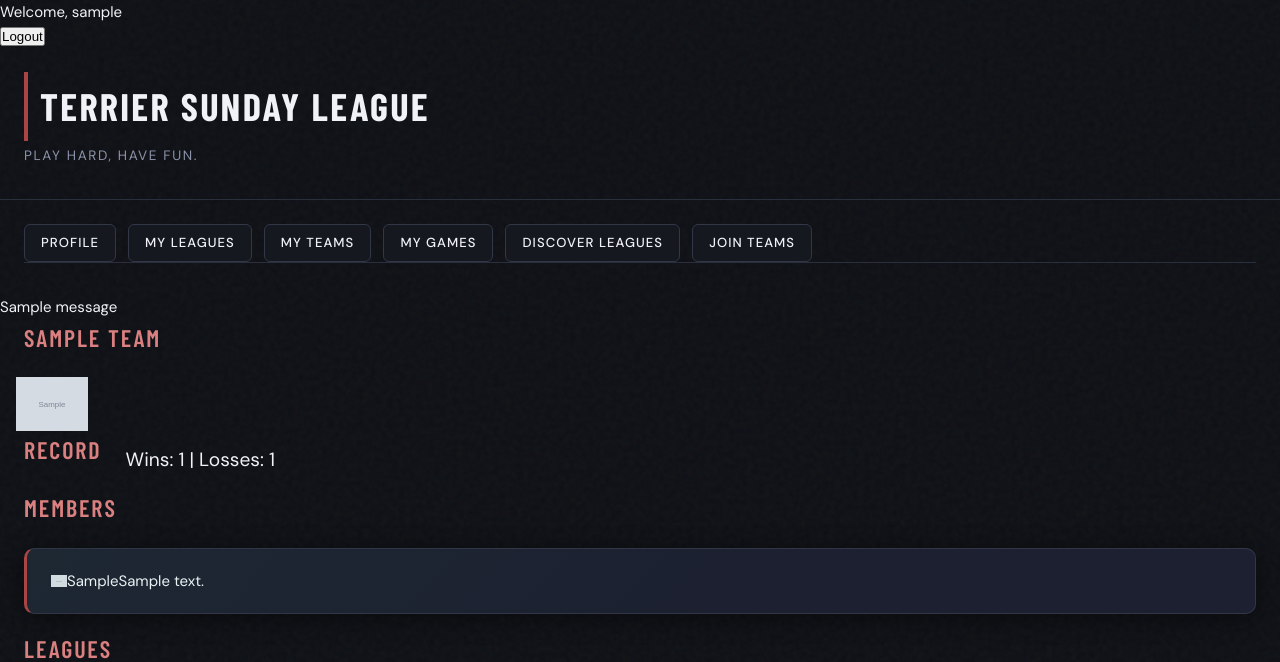
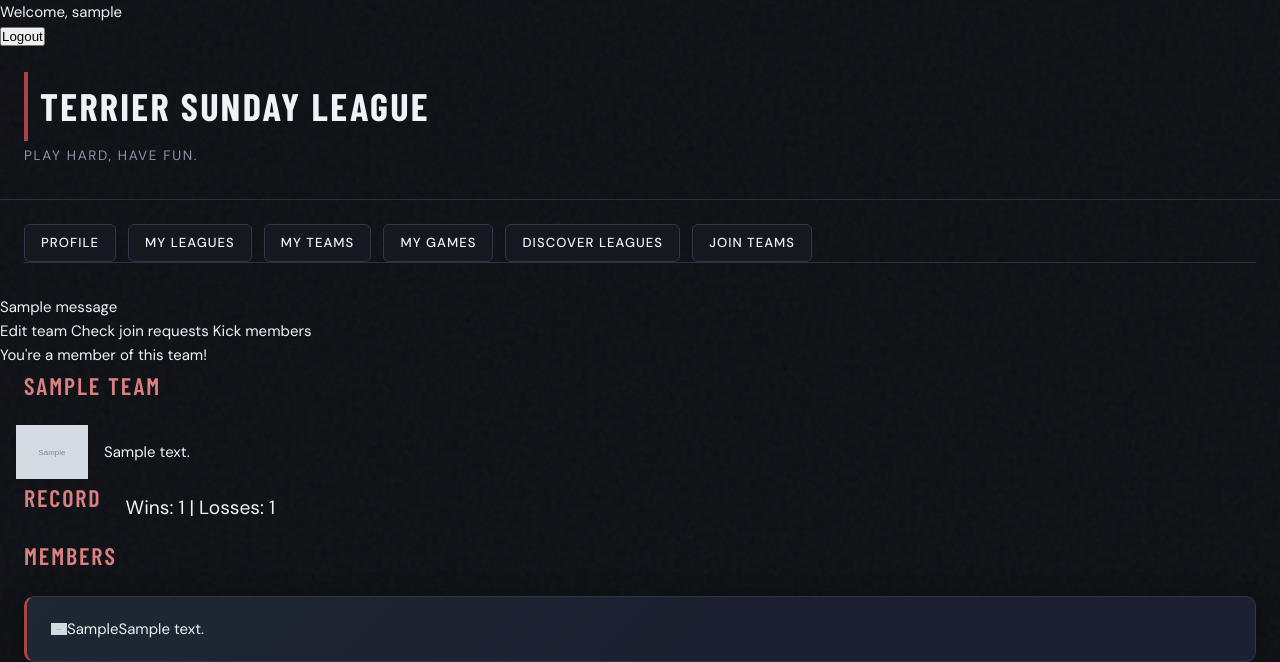
Before and after one commit to ilayG2004/Django-Apps, a Django app: page /sundayleague/team/1 in a window 1280 px wide. Shown: the top 662 px of the page. Run offline with Django 5.2, Linux system fonts and the light colour scheme; a user stored in the database is signed in; tables that the repository leaves empty hold one stand-in row (values such as "Sample post"); grey boxes marked "Sample" are stand-in pictures; one stand-in notice (Sample message) is shown.

Commit message:
Implemented team admins viewing and accepting or denying join requests from users. Implemented team admins kicking members. Implemented admins editing their team biographical info.

```diff
--- a/SundayLeague/admin.py
+++ b/SundayLeague/admin.py
@@ -14,3 +14,5 @@ admin.site.register(Team)
 admin.site.register(LeaguePost)
 admin.site.register(TeamMember)
 admin.site.register(Upvote)
+admin.site.register(TeamJoinRequest)
+admin.site.register(LeagueJoinRequest)
--- a/SundayLeague/models.py
+++ b/SundayLeague/models.py
@@ -154,6 +154,7 @@ class Team(models.Model):
   leagues = models.ManyToManyField(League, related_name="teams")
   picture = models.ImageField(default=None, blank=True, null=True)
   discoverable = models.BooleanField(default=True)
+  bio = models.TextField(blank=True, null=True)
   def __str__(self):
     """ Stringified representation of a model instance """
     return 'Team:' +self.name + ' | ' + str(self.pk)
--- a/SundayLeague/templates/SundayLeague/detail_team.html
+++ b/SundayLeague/templates/SundayLeague/detail_team.html
@@ -6,8 +6,8 @@ DATE: 4/18/2026
 -->
 {% extends 'SundayLeague/base.html' %}
 {% block content %}
-  <!--Basic team details-->
   {% if team %}
+    <!-- Alert messages appear after applying to join a team -->
     {% if messages %}
       {% for message in messages %}
         <div class="alert alert-success">
@@ -15,6 +15,22 @@ DATE: 4/18/2026
         </div>
       {% endfor %}
     {% endif %}
+
+    <!--Admin tools-->
+    {% if request.user.is_authenticated and request.user == team.team_admin %}
+        <a href="{% url 'edit_team' team.pk %}">Edit team</a>
+        <a href="{% url 'check_team_requests' team.pk %}"> Check join requests </a>
+        <a href="{% url 'kick_members' team.pk %}"> Kick members </a>
+    {% endif %}
+
+    <!-- Button to join team -->
+    {% if is_member %}
+        <p>You're a member of this team!</p>
+    {% elif not is_member %}
+        <a href="{% url 'join_team' team.pk %}">Request to join</a>
+    {% endif %}
+
+    <!-- Team info -->
     <h2>{{team.name}}</h2>
 
     <div class="game-card-header">
@@ -23,6 +39,7 @@ DATE: 4/18/2026
       {% else %}
         <p>No picture found. Generate placeholder</p>
       {% endif %}
+      {{team.bio}}
     </div>
   {% endif %}
 
@@ -34,10 +51,10 @@ DATE: 4/18/2026
   {% endif %}
   </div>
 
-  <!--List of memember-->
+  <!--List of memembers-->
   <h2>Members</h2>
   {% for member in members %}
-    <a href="{% url 'detail_profile' member.pk %}">
+    <a href="{% url 'detail_profile' member.getProfile.pk %}">
     <div class="card">
       <div class="game-card-header">
 
@@ -54,6 +71,7 @@ DATE: 4/18/2026
     </a>
   {% endfor %}
 
+  <!--Leagues-->
   <h2> Leagues </h2>
   {% for league in team.leagues.all %}
     <a href="{% url 'detail_league' league.pk %}">
--- a/SundayLeague/templates/SundayLeague/list_teams.html
+++ b/SundayLeague/templates/SundayLeague/list_teams.html
@@ -5,6 +5,7 @@
   <h3>Teams looking for new members.</h3>
   {% include 'SundayLeague/search_forms/basic_filter.html' %}
   {% for team in teams %}
+  <a href="{% url 'detail_team' team.pk %}">
     <div class="card">
         <div class="game-card-header">
           <img src="{{team.getImageUrl}}" class="team-pfp">
@@ -14,5 +15,6 @@
         <p class="seriousness">Level: {{team.league.level}}</p>
         <p class="dates">{{team.league.season_start}} - {{team.league.season_end}}</p>
     </div>
+  </a>
   {% endfor %}
 {% endblock %}
--- a/SundayLeague/templates/SundayLeague/my_pages/my_teams.html
+++ b/SundayLeague/templates/SundayLeague/my_pages/my_teams.html
@@ -6,21 +6,25 @@
 
   <h2> Managing Teams </h2>
   {% for team in managing %}
+    <a href="{% url 'detail_team' team.pk %}">
       <div class="card">
           <div class="game-card-header">
             <img src="{{team.getImageUrl}}" class="team-pfp">
             <p class="league-title">{{team.name}}</p>
           </div>
       </div>
+    </a>
   {% endfor %}
   <h2>Active Teams</h2>
   {% for team in teams %}
+   <a href="{% url 'detail_team' team.pk %}">
       <div class="card">
           <div class="game-card-header">
             <img src="{{team.getImageUrl}}" class="team-pfp">
             <p class="league-title">{{team.name}}</p>
           </div>
       </div>
+    </a>
   {% endfor %}
 
   <div class="tool-bar">
--- a/SundayLeague/urls.py
+++ b/SundayLeague/urls.py
@@ -21,6 +21,11 @@ urlpatterns = [
   path('create_game/<int:pk>', CreateGame.as_view(), name='create_game'),
   path('create_team', CreateTeam.as_view(), name='create_team'),
   path('join_team/<int:pk>', CreateTeamJoinRequest.as_view(), name='join_team'),
+  path('edit_team/<int:pk>', EditTeam.as_view(), name='edit_team'),
+  path('kick_members/<int:pk>', KickMembersView.as_view(), name='kick_members'),
+  path('check_team_requests/<int:pk>', CheckTeamRequests.as_view(), name='check_team_requests'),
+  path('add_member/<int:team_pk>/<int:user_to_join>/', CreateTeamMember.as_view(), name='create_member'),
+  path('remove_request/<int:team_pk>/<int:user_to_join>/', DeleteTeamRequest.as_view(), name='delete_team_request')
   #path('create_team', CreateTeam.as_view(), name='create_team'),
   #path('create_team_join_request', CreateTeamJoinRequest.as_view(), name='create_team_join_request'),
   #path('create_league_join_request', CreateLeagueJoinRequest.as_view(), name='create_league_join_request')
--- a/SundayLeague/views.py
+++ b/SundayLeague/views.py
@@ -4,17 +4,17 @@ AUTHOR: Ilay Guler (ilay2004@bu.edu)
 DESCRIPTION: Generic views and forms acting dynamically rendering content to users from html template by reading existing data model instances.
 DATE: 4/17/2026
 """
-from django.shortcuts import render, redirect
+from django.shortcuts import render, redirect, get_object_or_404
 from django.views.generic import *
 from .models import *
-from .forms import CreateLeagueForm, CreateGameForm, CreateTeamForm, CreateTeamJoinRequestForm
+from .forms import *
 from django.contrib.auth.mixins import LoginRequiredMixin
 from django.contrib.auth.views import LoginView
 from django.db.models import Q, Count, F
 from django.urls import reverse
 from django.contrib.auth.views import LogoutView
 from django.urls import reverse_lazy
-from django.http import HttpResponseBadRequest, HttpResponse
+from django.http import HttpResponseForbidden, HttpResponse
 from django.utils import timezone
 from django.contrib import messages
 # Create your views here.
@@ -96,8 +96,15 @@ class TeamDetail(DetailView):
     context = super().get_context_data(**kwargs)
 
     team = self.object  # already fetched by DetailView
-    context["members"] = team.getTeamMembers()
+    members = team.getTeamMembers()
+    context["members"] = members
     context["record"] = team.getWinLosses()
+
+    user = self.request.user
+    context["is_member"] = (
+        user.is_authenticated and
+        members.filter(user=user).exists()
+    )
 
     return context
 
@@ -344,7 +351,7 @@ class CustomLoginView(LoginView):
 
 
 # ------ Create Forms ------------
-class CreateLeague(CreateView):
+class CreateLeague(LoginRequiredMixin, CreateView):
   model=League
   form_class = CreateLeagueForm
   template_name = 'SundayLeague/create_forms/create_league.html'
@@ -359,7 +366,7 @@ class CreateLeague(CreateView):
   def get_success_url(self):
     return reverse('detail_league', kwargs={'pk': self.object.pk})
 
-class CreateGame(CreateView):
+class CreateGame(LoginRequiredMixin, CreateView):
   model=Game
   form_class = CreateGameForm
   template_name='SundayLeague/create_forms/create_game.html'
@@ -377,7 +384,7 @@ class CreateGame(CreateView):
   def get_success_url(self):
     return reverse('detail_league', kwargs={'pk': self.kwargs.get('pk')})
 
-class CreateTeam(CreateView):
+class CreateTeam(LoginRequiredMixin, CreateView):
   model=Team
   form_class = CreateTeamForm
   template_name = 'SundayLeague/create_forms/create_team.html'
@@ -397,7 +404,7 @@ class CreateTeam(CreateView):
   def get_success_url(self):
     return reverse('detail_team', kwargs={'pk': self.object.pk})
 
-class CreateTeamJoinRequest(CreateView):
+class CreateTeamJoinRequest(LoginRequiredMixin, CreateView):
   model=TeamJoinRequest
   form_class = CreateTeamJoinRequestForm
   template_name = 'SundayLeague/create_forms/team_request.html'
@@ -420,8 +427,142 @@ class CreateTeamJoinRequest(CreateView):
     messages.success(self.request, "Join request sent!")
     return response
 
-    messages.success(self.request, "Request to join this team sent!")
-    return response
-
   def get_success_url(self):
     return reverse('detail_team', kwargs={'pk': self.kwargs.get('pk')})
+
+
+class CreateTeamMember(LoginRequiredMixin, View):
+  def post(self, request, team_pk, user_to_join):
+    team = get_object_or_404(Team, pk=team_pk)
+
+    # Permission check
+    if team.team_admin != request.user:
+        return HttpResponseForbidden("Not allowed")
+
+    user = get_object_or_404(User, pk=user_to_join)
+
+    # Ensure join request exists
+    join_request = TeamJoinRequest.objects.filter(
+        team=team,
+        requesting_user=user
+    ).first()
+
+    if not join_request:
+        messages.error(request, "Join request does not exist.")
+        return redirect('check_team_requests', pk=team.pk)
+
+    # Prevent duplicates
+    if TeamMember.objects.filter(team=team, user=user).exists():
+        messages.warning(request, "User is already a member.")
+        join_request.delete()
+        return redirect('check_team_requests', pk=team.pk)
+
+    # Create member
+    TeamMember.objects.create(team=team, user=user)
+
+    # Delete request
+    join_request.delete()
+
+    messages.success(request, "User added to team.")
+
+    return redirect('check_team_requests', pk=team.pk)
+
+class DeleteTeamRequest(LoginRequiredMixin, View):
+  def post(self, request, team_pk, user_to_join):
+    team = get_object_or_404(Team, pk=team_pk)
+
+    # Permission check
+    if team.team_admin != request.user:
+        return HttpResponseForbidden("Not allowed")
+
+    user = get_object_or_404(User, pk=user_to_join)
+
+    # Ensure join request exists
+    join_request = TeamJoinRequest.objects.filter(
+        team=team,
+        requesting_user=user
+    ).first()
+
+    if not join_request:
+        messages.error(request, "Join request does not exist.")
+        return redirect('check_team_requests', pk=team.pk)
+
+    # Delete request
+    join_request.delete()
+
+    messages.success(request, "Request ignored.")
+
+    return redirect('check_team_requests', pk=team.pk)
+
+
+# ---------- Edit Forms ------------------
+class EditTeam(LoginRequiredMixin, UpdateView):
+  model = Team
+  form_class = UpdateTeamForm
+  template_name = 'SundayLeague/update_forms/update_team.html'
+
+  def get_queryset(self):
+        """ Prevents non-team admin users from accessing this form """
+        """ This is because get_queryset is used by django to fetch the object the form is changing """
+        return Team.objects.filter(team_admin=self.request.user)
+  def get_success_url(self):
+    return reverse('detail_team', kwargs={'pk': self.kwargs.get('pk')})
+
+
+class CheckTeamRequests(LoginRequiredMixin, View):
+  template_name = 'SundayLeague/update_forms/check_team_requests.html'
+
+  def get(self, request, pk):
+    team = get_object_or_404(Team, pk=pk)
+
+    if team.team_admin != request.user:
+        return HttpResponseForbidden("Not allowed")
+
+    requests = TeamJoinRequest.objects.filter(team=team).select_related('requesting_user')
+
+    return render(request, self.template_name, {
+        'team': team,
+        'requests': requests
+    })
+
+
+# ------------- Delete Forms --------------------
+class KickMembersView(LoginRequiredMixin, View):
+    template_name = 'SundayLeague/delete_forms/kick_members.html'
+
+    def get(self, request, pk):
+        team = get_object_or_404(Team, pk=pk)
+
+        # Permission check
+        if team.team_admin != request.user:
+            return HttpResponseForbidden("Not allowed.")
+
+        members = TeamMember.objects.filter(team=team).exclude(
+          user=team.team_admin
+        ).select_related('user')
+
+        return render(request, self.template_name, {
+            'team': team,
+            'members': members
+        })
+
+    def post(self, request, pk):
+        team = get_object_or_404(Team, pk=pk)
+
+        # Permission check (again for POST)
+        if team.team_admin != request.user:
+            return HttpResponseForbidden("Not allowed.")
+
+        member_ids = request.POST.getlist('members')
+
+        # Only allow deleting members and NEVER the admin
+        members_to_delete = TeamMember.objects.filter(
+            team=team,
+            id__in=member_ids
+        ).exclude(user=team.team_admin)
+
+        deleted_count = members_to_delete.count()
+        members_to_delete.delete()
+        messages.success(request, f"{deleted_count} member(s) removed.")
+
+        return redirect('detail_team', pk=team.pk)
```
Also changed, not shown: SundayLeague/forms.py (+8 -1 lines), SundayLeague/templates/SundayLeague/delete_forms/kick_members.html (added, +20 -0 lines), SundayLeague/templates/SundayLeague/update_forms/check_team_requests.html (added, +26 -0 lines), SundayLeague/templates/SundayLeague/update_forms/update_team.html (added, +13 -0 lines), SundayLeague/migrations/0015_team_bio.py (added), media/terriericon.png (added), media/terriericon_1jdEgEQ.png (added), media/terriericon_TfKEL9C.png (added), 1 other file. Lines whose indentation alone changed are shown as unchanged.
